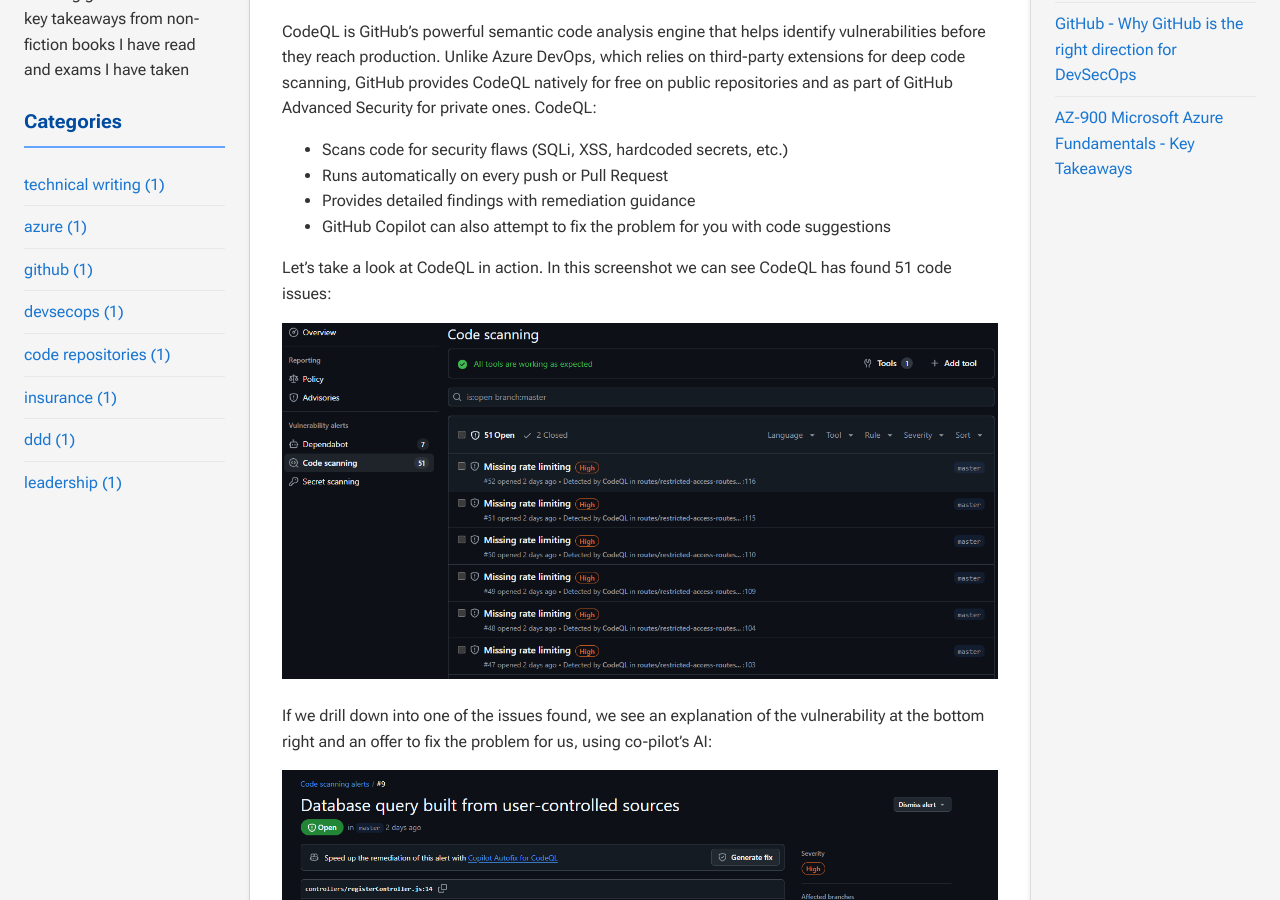
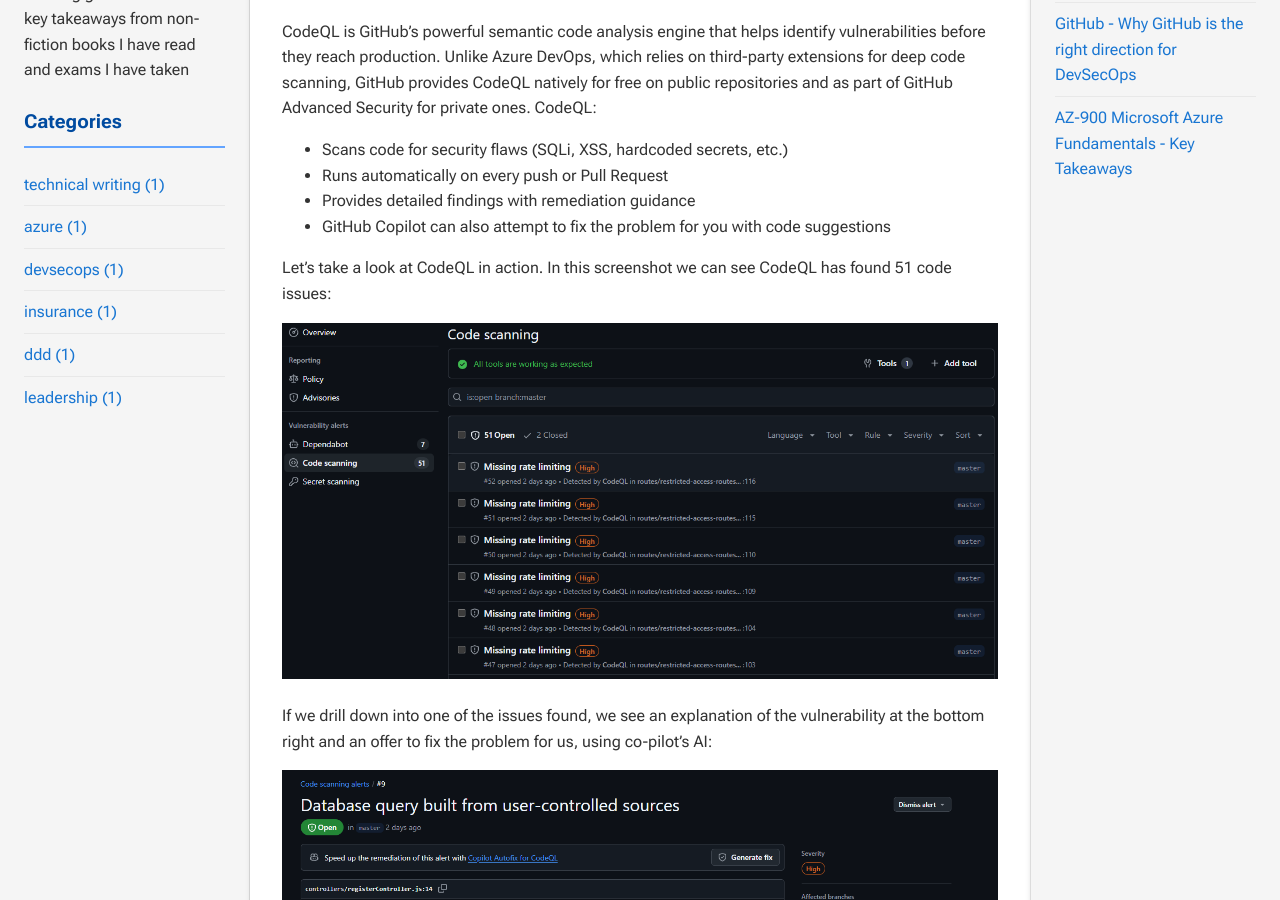
Before and after one commit to dazstaffs/blog, a Jekyll site: the page built from _posts/2025-07-26-GitHubFuture.md, in a window 1280 px wide and 900 px high, scrolled down 458 px. Built offline with Jekyll 4.4.1, drawn with Linux system fonts in a browser that asks for light colours.

Commit message:
removed tags from guthub article to class it as devsecops only

```diff
--- a/_posts/2025-07-26-GitHubFuture.md
+++ b/_posts/2025-07-26-GitHubFuture.md
@@ -2,7 +2,7 @@
 layout: post
 title: "GitHub - Why GitHub is the right direction for DevSecOps"
 date: 2025-07-26
-categories: [github, devsecops, code repositories]
+categories: [devsecops]
 ---
 
 When it comes to modern DevOps platforms, GitHub stands out as a superior choice compared to Azure DevOps—especially for teams focused on security, dependency management, and automated code analysis. With features like CodeQL, Dependabot, and license scanning, GitHub provides a more robust and integrated experience for keeping your code secure.
```
